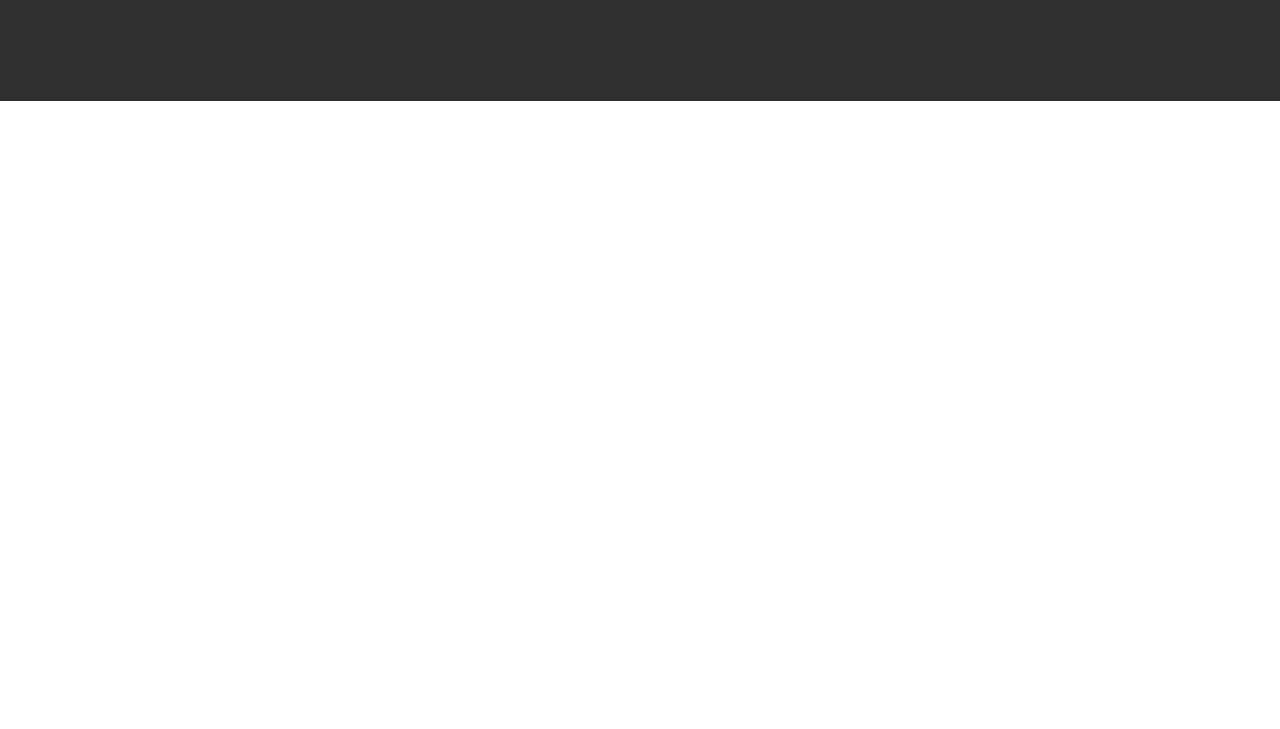
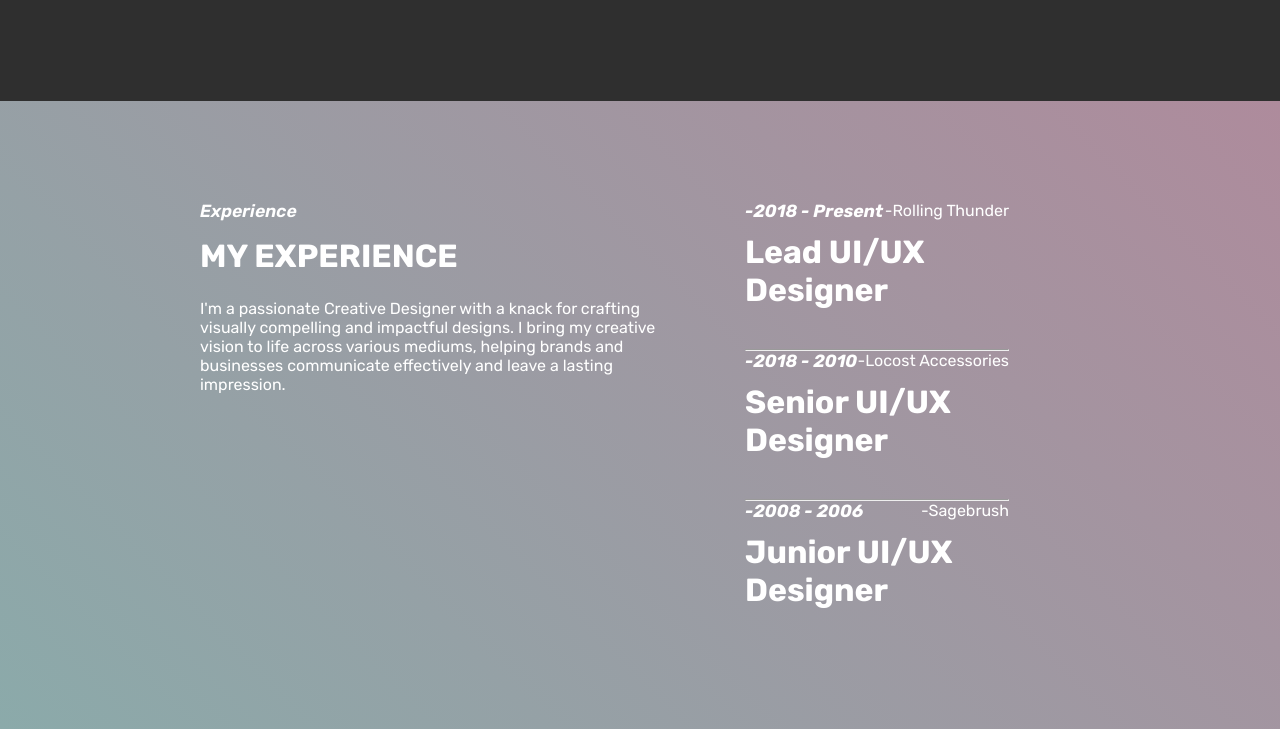
Before and after one commit to Richie-17/assignment-01, a plain HTML site: page index.html in a window 1280 px wide. Shown: the part 946-1675 px from the top of the page. Before the commit the page ends 1047 px from the top, so only its background shows below. Drawn offline with Linux system fonts and the light colour scheme.

Commit message:
exp section added

```diff
--- a/index.html
+++ b/index.html
@@ -107,6 +107,45 @@
       </div>
     </header>
     <main>
+      <!-- My exp -->
+      <div class="exp display-flex">
+        <div class="exp-1">
+          <p class="exp1-p white"><i>Experience</i></p>
+          <h1 class="white exp-h1">MY EXPERIENCE</h1>
+          <p class="exp1-pp white">
+            I'm a passionate Creative Designer with a knack for crafting
+            visually compelling and impactful designs. I bring my creative
+            vision to life across various mediums, helping brands and businesses
+            communicate effectively and leave a lasting impression.
+          </p>
+        </div>
+        <div class="exp-2">
+          <div class="exp-container">
+            <div class="display-flex para">
+              <p class="exp2-p white"><i>-2018 - Present</i></p>
+              <p class="exp1-pp white exp-para">-Rolling Thunder</p>
+            </div>
+            <h1 class="exp2-h white">Lead UI/UX Designer</h1>
+          </div>
+          <hr />
+          <div class="exp-container">
+            <div class="display-flex para">
+              <p class="exp2-p white"><i>-2018 - 2010</i></p>
+              <p class="exp1-pp white exp-para">-Locost Accessories</p>
+            </div>
+            <h1 class="exp2-h white">Senior UI/UX Designer</h1>
+          </div>
+          <hr />
+          <div>
+            <div class="display-flex para">
+              <p class="exp2-p white"><i>-2008 - 2006</i></p>
+              <p class="exp1-pp white exp-para">-Sagebrush</p>
+            </div>
+            <h1 class="exp2-h white">Junior UI/UX Designer</h1>
+          </div>
+        </div>
+      </div>
+
       <!-- /* Awards */ -->
 
       <!-- /* My portfolio */ -->
--- a/style/assign.css
+++ b/style/assign.css
@@ -147,6 +147,47 @@ nav {
   gap: 7px;
   flex-direction: row-reverse;
 }
+/* My exp */
+.exp {
+  padding: 100px 193px 100px 200px;
+  background-image: linear-gradient(45deg, #8baaaa 0%, #ae8b9c 100%);
+  justify-content: space-between;
+  gap: 85px;
+}
+.exp-1 {
+  max-width: 460px;
+}
+.exp1-p {
+  margin-bottom: 16px;
+  font-size: 1.1rem;
+  font-weight: 600;
+}
+.exp-h1 {
+  margin-bottom: 24px;
+}
+.exp-2 {
+  padding-right: 78px;
+  width: 600px;
+}
+.exp2-p {
+  font-weight: 700;
+  font-size: 1.1rem;
+}
+.exp2-h {
+  font-weight: 700;
+  font-size: 2rem;
+  margin-bottom: 20px;
+}
+.exp1-pp {
+  font-size: 1rem;
+}
+.para {
+  justify-content: space-between;
+  margin-bottom: 12px;
+}
+.exp-container {
+  margin-bottom: 40px;
+}
 
 /* Awards */
 
```
